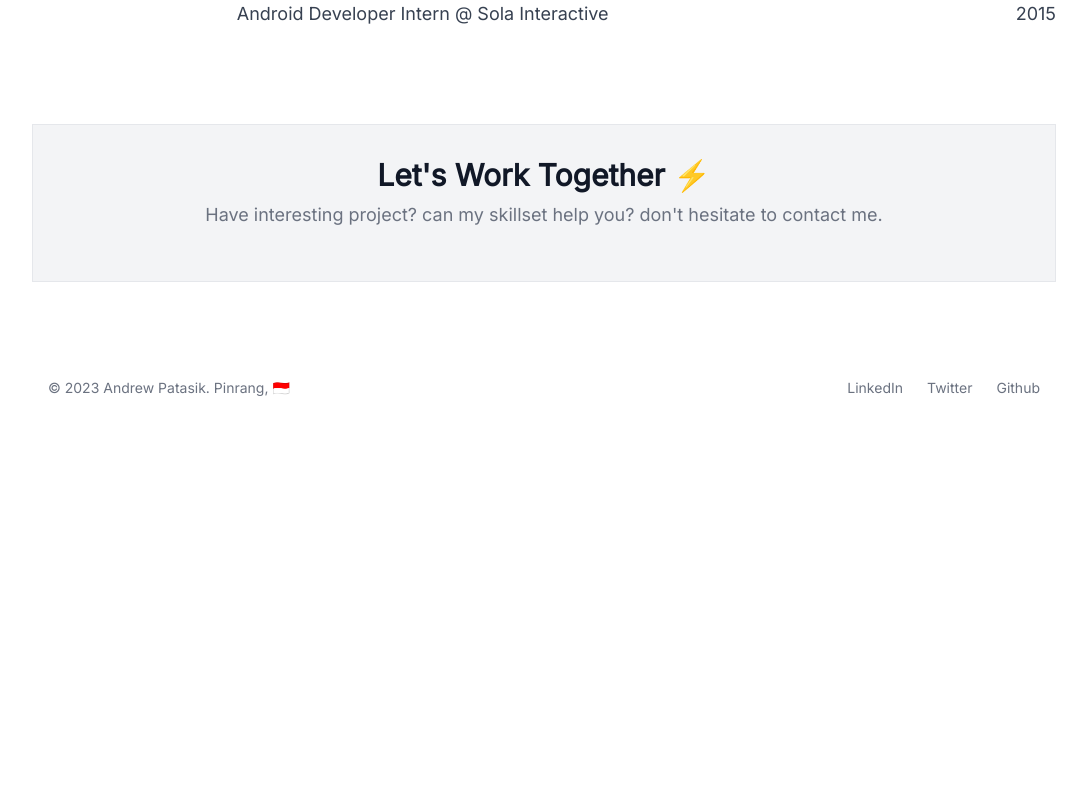
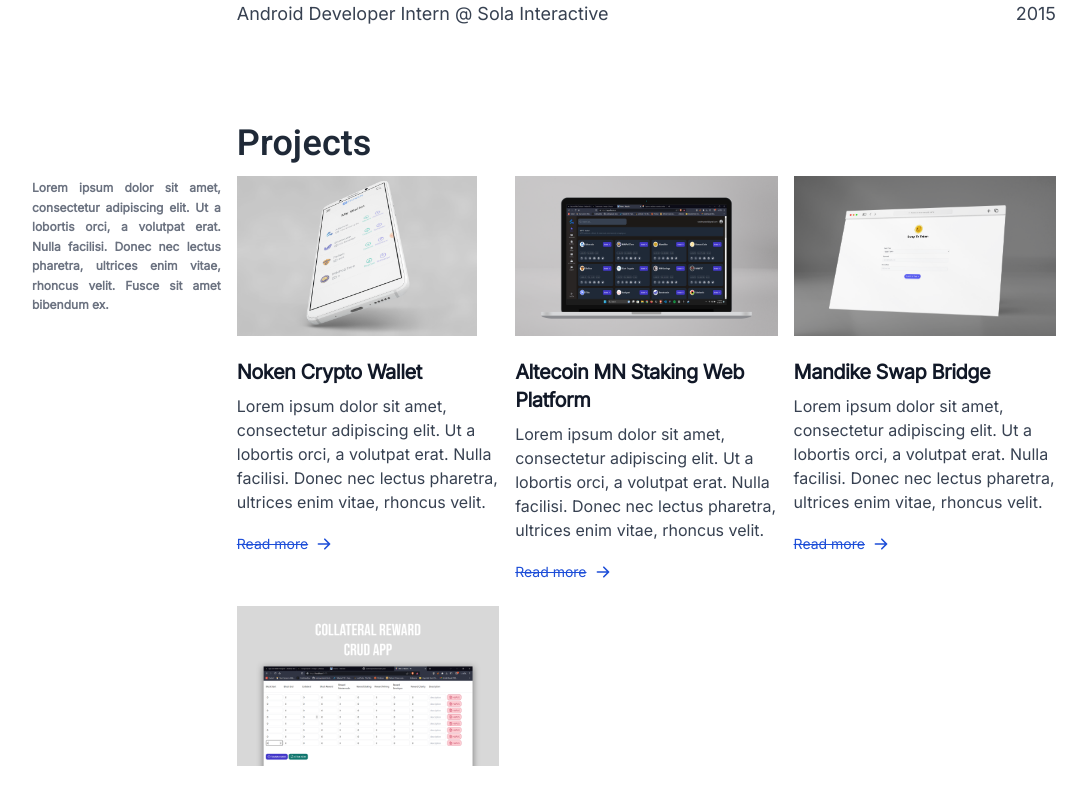
Before and after one commit to andrewpatasik/andrewpatasik.github.io, a React (Vite) app: page / in a window 1280 px wide. Shown: the part 880-1671 px from the top of the page, without its empty margins (96-1183 px from the left). Before the commit the page ends 1310 px from the top, so only its background shows below. Built offline with nearby package versions, Linux system fonts and the light colour scheme.

Commit message:
mobile-view breakpoint wip

```diff
--- a/src/components/Card.tsx
+++ b/src/components/Card.tsx
@@ -15,7 +15,7 @@ const Card = ({ item }: CardProps) => {
         /> */}
         <LazyLoadImage
           alt={item.name}
-          className="w-full h-[160px] object-cover"
+          className="w-full lg:h-[160px] object-cover"
           effect="opacity"
           src={item.img}
         />
--- a/src/pages/Layout/contentLayout.tsx
+++ b/src/pages/Layout/contentLayout.tsx
@@ -10,7 +10,7 @@ const ContentLayout: FC<ContentLayoutProps> = ({
   className,
 }: ContentLayoutProps) => {
   return (
-    <div className={`grid grid-cols-5 gap-4 sm:gap-0 ${className}`}>
+    <div className={`grid grid-cols-5 gap-4 lg:gap-0 ${className}`}>
       <div className="hidden md:block"></div>
       {children}
     </div>
--- a/src/pages/home.tsx
+++ b/src/pages/home.tsx
@@ -9,7 +9,7 @@ const Experience = lazy(() => import("./section/experience"));
 const Home = () => {
   return (
     <div className="text-gray-700">
-      <ContentLayout className="mt-32 mb-12">
+      <ContentLayout className="mt-24 lg:mt-32 mb-12">
         <About />
       </ContentLayout>
       <ContentLayout className="my-24">
@@ -17,9 +17,9 @@ const Home = () => {
           <Experience />
         </Suspense>
       </ContentLayout>
-      {/* <ContentLayout className="my-12">
+      <ContentLayout className="my-12">
         <Project />
-      </ContentLayout> */}
+      </ContentLayout>
       <Contact />
     </div>
   );
--- a/src/pages/section/project.tsx
+++ b/src/pages/section/project.tsx
@@ -4,7 +4,7 @@ import projectData from "../../data/projects.json";
 const Project = () => {
   return (
     <>
-      <div className="col-span-4">
+      <div className="col-span-5 lg:col-span-4">
         <h1
           style={{ fontFamily: "heebo, sans-serif" }}
           className="text-4xl text-gray-800 font-semibold tracking-normal mb-3"
@@ -12,14 +12,14 @@ const Project = () => {
           Projects
         </h1>
       </div>
-      <aside className="text-xs pt-0.5 mr-4 text-gray-500 text-justify font-bold leading-relaxed">
+      <aside className="text-xs pt-0.5 mr-4 text-gray-500 text-justify font-bold leading-relaxed col-span-5 lg:col-auto">
         <p>
           Lorem ipsum dolor sit amet, consectetur adipiscing elit. Ut a lobortis
           orci, a volutpat erat. Nulla facilisi. Donec nec lectus pharetra,
           ultrices enim vitae, rhoncus velit. Fusce sit amet bibendum ex.
         </p>
       </aside>
-      <article className="col-span-4 grid grid-cols-1 sm:grid-cols-2 lg:grid-cols-3 gap-4">
+      <article className="col-span-5 lg:col-span-4 grid grid-cols-1 sm:grid-cols-2 md:grid-cols-3 gap-4">
         {projectData.map((item, index) => (
           <Card key={index} item={item} />
         ))}
```
